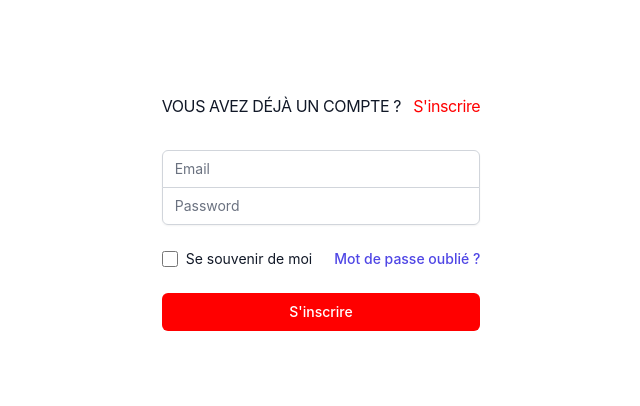
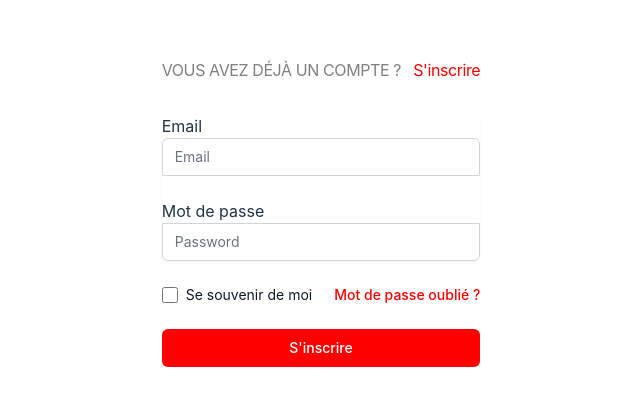
Before and after one commit to Dieumerci-M2/Saitama-minset, a React (Vite) app: page / in a window 1280 px wide. Shown: the part 200-606 px from the top of the page, without its empty margins (319-959 px from the left). Built offline with nearby package versions, Linux system fonts and the light colour scheme.

Commit message:
feat: refactor ui login

```diff
--- a/src/components/Login.jsx
+++ b/src/components/Login.jsx
@@ -6,8 +6,8 @@ function Login() {
       <div className="flex min-h-full items-center justify-center py-12 px-4 sm:px-6 lg:px-8">
         <div className="w-full max-w-md space-y-8">
           <div>
-            <h2 className="mt-6 text-center text-1xl font-normal tracking-tight text-gray-900">
-              VOUS AVEZ DÉJÀ UN COMPTE ? <span className='ml-2 text-[red] cursor-pointer text:hover-indigo-600'> S'inscrire</span>
+            <h2 className="mt-6 text-center text-1xl font-normal tracking-tight text-[gray]">
+              VOUS AVEZ DÉJÀ UN COMPTE ? <span className='ml-2 text-[red] cursor-pointer hover:text-indigo-500'> S'inscrire</span>
             </h2>
           </div>
           <form className="mt-8 space-y-6" action="#" method="POST">
@@ -17,6 +17,7 @@ function Login() {
                 <label htmlFor="email-address" className="sr-only">
                   Votre adresse mail
                 </label>
+               <span className='flex flex-start'>Email</span>
                 <input
                   id="email-address"
                   name="email"
@@ -27,10 +28,12 @@ function Login() {
                   placeholder="Email"
                 />
               </div>
+              <br />
               <div>
                 <label htmlFor="password" className="sr-only">
-                  Mot de passe
+                <span>Mot de passe</span>
                 </label>
+                <span className='flex flex-start'>Mot de passe</span>
                 <input
                   id="password"
                   name="password"
@@ -57,9 +60,9 @@ function Login() {
               </div>
 
               <div className="text-sm">
-                <a href="#" className="font-medium text-indigo-600 hover:text-indigo-500">
+                <span className="font-medium text-[red] cursor-pointer hover:text-indigo-500">
                 Mot de passe oublié ?
-                </a>
+                </span>
               </div>
             </div>
 
```
